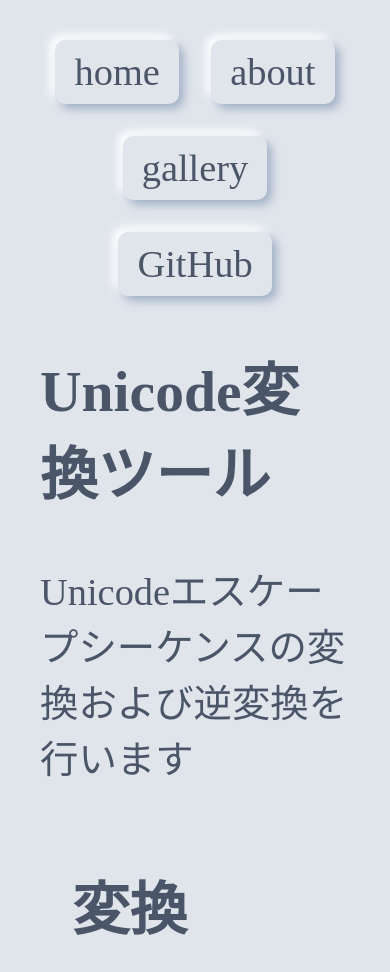
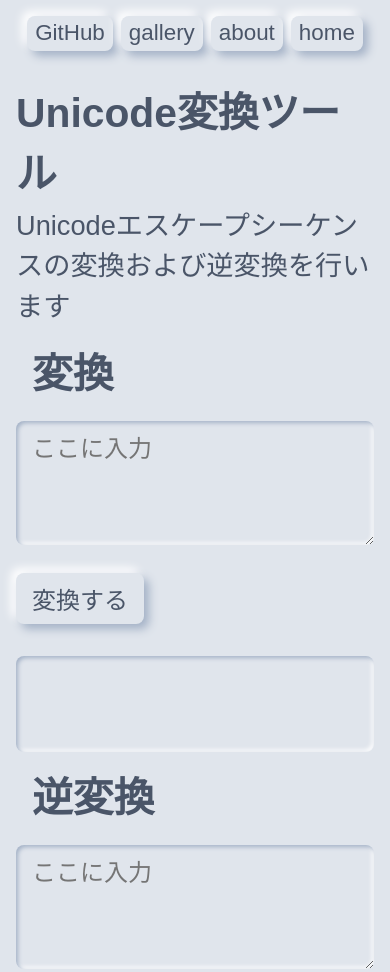
Before and after one commit to ploptaw/blog, an Eleventy site: page src/article/tool/unicode-convert.html in a window 390 px wide. Shown: the top 972 px of the page. Built offline with nearby package versions, Linux system fonts and the light colour scheme; Eleventy itself is replaced by a stand-in of ours; files that its build step writes are made by us from their sources.

Commit message:
fix: update descriptions and placeholders for clarity; enhance CSS styles for consistency

```diff
--- a/docs/style.css
+++ b/docs/style.css
@@ -1,16 +1,27 @@
+*,
+*::before,
+*::after {
+  box-sizing: border-box;
+  margin: 0;
+  padding: 0;
+}
+
 :root {
   --bg-color: #e0e5ec;
   --shadow-dark: #a3b1c6;
   --shadow-light: #ffffff;
   --text-primary: #4a5568;
+  --border-radius-small: 0.5rem;
+  --transition-fast: 0.2s ease;
 }
 
 body {
   background-color: var(--bg-color);
   padding: 2rem;
   color: var(--text-primary);
-  font-family: "Yu Gothic";
-  font-size: 1.3rem;
+  font-family: "Yu Gothic", sans-serif;
+  font-size: 1.4rem;
+  line-height: 1.5;
 }
 
 a {
@@ -22,9 +33,15 @@ a:hover {
   text-decoration: underline;
 }
 
+h2 {
+  margin: 1rem;
+  color: var(--text-primary);
+}
+
 table {
   border-collapse: collapse;
 }
+
 table,
 th,
 td {
@@ -48,7 +65,7 @@ td {
   text-decoration: none;
   color: var(--text-primary);
   line-height: 1;
-  border-radius: 8px;
+  border-radius: var(--border-radius-small);
   transition: background-color 0.3s ease, transform 0.3s ease;
 }
 
@@ -84,10 +101,9 @@ td {
   image-rendering: crisp-edges;
   background: var(--bg-color);
   padding: 1rem;
-  border-radius: 8px;
+  border-radius: var(--border-radius-small);
   margin-bottom: 1rem;
   border: 2px solid var(--shadow-dark);
-  border-color: rgba(78, 119, 155, 0.082);
 }
 
 .gallery-card h3 {
@@ -108,6 +124,7 @@ td {
 }
 
 .lottery-container {
+  margin-top: 1rem;
   display: flex;
   flex-direction: column;
   align-items: center;
@@ -121,20 +138,19 @@ td {
   border-radius: 10px;
   box-shadow: 5px 5px 10px var(--shadow-dark),
     -5px -5px 10px var(--shadow-light);
-  transition: box-shadow 0.2s ease;
+  transition: box-shadow var(--transition-fast);
 }
 
 .neumorphic-input {
   padding: 1rem;
   border: none;
   margin-bottom: 1rem;
-  border-radius: 8px;
+  border-radius: var(--border-radius-small);
   background: var(--bg-color);
   box-shadow: inset 2px 2px 4px var(--shadow-dark),
     inset -2px -2px 4px var(--shadow-light);
   width: 100%;
   font-size: 1.2rem;
-  box-sizing: border-box;
 }
 
 button,
@@ -147,33 +163,31 @@ button,
   padding: 0.5rem 1rem;
   margin-right: 0.5rem;
   border: none;
-  border-radius: 8px;
+  border-radius: var(--border-radius-small);
   background: var(--bg-color);
   box-shadow: 5px 5px 10px var(--shadow-dark),
     -5px -5px 10px var(--shadow-light);
   font-size: 1rem;
   cursor: pointer;
-  transition: box-shadow 0.2s ease, transform 0.2s ease;
+  transition: box-shadow var(--transition-fast),
+    transform var(--transition-fast);
   color: var(--text-primary);
 }
 
 .result {
   text-align: center;
   padding: 1.5rem;
-  border-radius: 8px;
+  border-radius: var(--border-radius-small);
   background: var(--bg-color);
   box-shadow: inset 2px 2px 4px var(--shadow-dark),
     inset -2px -2px 4px var(--shadow-light);
   width: 100%;
   overflow: hidden;
-  box-sizing: border-box;
   margin-top: 1rem;
 }
 
 .convert-container {
-  max-width: 1320px;
-  margin: 0 auto;
-  padding: 2rem;
+  padding: 0rem;
 }
 
 .text {
@@ -182,32 +196,41 @@ button,
 
 @media (max-width: 600px) {
   body {
-    padding: 2rem;
-    font-size: 2.4rem;
+    padding: 1rem;
+    font-size: 1.7rem;
   }
-
   .home-header {
     flex-direction: column;
     align-items: center;
   }
 
   .nav-links {
-    flex-direction: row;
+    flex-direction: row-reverse;
     flex-wrap: wrap;
     justify-content: center;
-    gap: 2rem;
+    gap: 0.5rem;
+    font-size: 1.4rem;
+  }
+
+  .nav-link {
+    text-align: center;
+    padding: 0.4rem 0.5rem;
+    text-decoration: none;
+    color: var(--text-primary);
+    line-height: 1;
+    border-radius: var(--border-radius-small);
+    transition: background-color 0.3s ease, transform 0.3s ease;
   }
 
   .posts-grid,
   .gallery-grid {
-    margin: 2rem;
+    margin: 0.1rem;
+    padding: 0.1rem;
   }
-
   .post-card,
   .gallery-card {
-    padding: 2rem;
+    padding: 1rem;
   }
-
   .neumorphic-input,
   button,
   .convert-button,
@@ -216,7 +239,16 @@ button,
   .copy-button,
   .delete-button,
   .clear-button {
-    font-size: 2rem;
-    padding: 1.2rem 2rem;
+    font-size: 1.5rem;
+    padding: 0.5rem 1rem 0.5rem 1rem;
+  }
+
+  .result {
+    padding: 3rem;
+    margin-top: 2rem;
+  }
+
+  .text {
+    font-size: 0rem;
   }
 }
--- a/src/_includes/tool.njk
+++ b/src/_includes/tool.njk
@@ -5,7 +5,7 @@ layout: base
 <main>
   <article>
     <h1>{{ title }}</h1>
-    {{ description }}
+    <description>{{ description }}</description>
     {{ content | safe }}
   </article>
 </main>
--- a/src/article/tool/unicode-convert.html
+++ b/src/article/tool/unicode-convert.html
@@ -10,7 +10,7 @@ layout: "tool"
     id="input-text"
     rows="4"
     class="neumorphic-input"
-    placeholder="ここに入力してください"
+    placeholder="ここに入力"
   ></textarea>
   <button class="convert-button">変換する</button>
   <span class="text">Enterで変換　Shift+Enterで改行</span>
@@ -21,7 +21,7 @@ layout: "tool"
     id="input-unicode"
     rows="4"
     class="neumorphic-input"
-    placeholder="ここに入力してください"
+    placeholder="ここに入力"
   ></textarea>
   <button class="reverse-button">逆変換する</button>
   <span class="text">Enterで変換　Shift+Enterで改行</span>
@@ -32,7 +32,7 @@ layout: "tool"
     id="section-text"
     rows="4"
     class="neumorphic-input"
-    placeholder="ここに入力してください"
+    placeholder="ここに入力"
   ></textarea>
   <button class="convert-andbutton">変換する</button>
   <span class="text">Enterで変換　Shift+Enterで改行</span>
--- a/src/style.css
+++ b/src/style.css
@@ -1,16 +1,27 @@
+*,
+*::before,
+*::after {
+  box-sizing: border-box;
+  margin: 0;
+  padding: 0;
+}
+
 :root {
   --bg-color: #e0e5ec;
   --shadow-dark: #a3b1c6;
   --shadow-light: #ffffff;
   --text-primary: #4a5568;
+  --border-radius-small: 0.5rem;
+  --transition-fast: 0.2s ease;
 }
 
 body {
   background-color: var(--bg-color);
   padding: 2rem;
   color: var(--text-primary);
-  font-family: "Yu Gothic";
-  font-size: 1.3rem;
+  font-family: "Yu Gothic", sans-serif;
+  font-size: 1.4rem;
+  line-height: 1.5;
 }
 
 a {
@@ -22,9 +33,15 @@ a:hover {
   text-decoration: underline;
 }
 
+h2 {
+  margin: 1rem;
+  color: var(--text-primary);
+}
+
 table {
   border-collapse: collapse;
 }
+
 table,
 th,
 td {
@@ -48,7 +65,7 @@ td {
   text-decoration: none;
   color: var(--text-primary);
   line-height: 1;
-  border-radius: 8px;
+  border-radius: var(--border-radius-small);
   transition: background-color 0.3s ease, transform 0.3s ease;
 }
 
@@ -84,10 +101,9 @@ td {
   image-rendering: crisp-edges;
   background: var(--bg-color);
   padding: 1rem;
-  border-radius: 8px;
+  border-radius: var(--border-radius-small);
   margin-bottom: 1rem;
   border: 2px solid var(--shadow-dark);
-  border-color: rgba(78, 119, 155, 0.082);
 }
 
 .gallery-card h3 {
@@ -108,6 +124,7 @@ td {
 }
 
 .lottery-container {
+  margin-top: 1rem;
   display: flex;
   flex-direction: column;
   align-items: center;
@@ -121,20 +138,19 @@ td {
   border-radius: 10px;
   box-shadow: 5px 5px 10px var(--shadow-dark),
     -5px -5px 10px var(--shadow-light);
-  transition: box-shadow 0.2s ease;
+  transition: box-shadow var(--transition-fast);
 }
 
 .neumorphic-input {
   padding: 1rem;
   border: none;
   margin-bottom: 1rem;
-  border-radius: 8px;
+  border-radius: var(--border-radius-small);
   background: var(--bg-color);
   box-shadow: inset 2px 2px 4px var(--shadow-dark),
     inset -2px -2px 4px var(--shadow-light);
   width: 100%;
   font-size: 1.2rem;
-  box-sizing: border-box;
 }
 
 button,
@@ -147,33 +163,31 @@ button,
   padding: 0.5rem 1rem;
   margin-right: 0.5rem;
   border: none;
-  border-radius: 8px;
+  border-radius: var(--border-radius-small);
   background: var(--bg-color);
   box-shadow: 5px 5px 10px var(--shadow-dark),
     -5px -5px 10px var(--shadow-light);
   font-size: 1rem;
   cursor: pointer;
-  transition: box-shadow 0.2s ease, transform 0.2s ease;
+  transition: box-shadow var(--transition-fast),
+    transform var(--transition-fast);
   color: var(--text-primary);
 }
 
 .result {
   text-align: center;
   padding: 1.5rem;
-  border-radius: 8px;
+  border-radius: var(--border-radius-small);
   background: var(--bg-color);
   box-shadow: inset 2px 2px 4px var(--shadow-dark),
     inset -2px -2px 4px var(--shadow-light);
   width: 100%;
   overflow: hidden;
-  box-sizing: border-box;
   margin-top: 1rem;
 }
 
 .convert-container {
-  max-width: 1320px;
-  margin: 0 auto;
-  padding: 2rem;
+  padding: 0rem;
 }
 
 .text {
@@ -182,32 +196,41 @@ button,
 
 @media (max-width: 600px) {
   body {
-    padding: 2rem;
-    font-size: 2.4rem;
+    padding: 1rem;
+    font-size: 1.7rem;
   }
-
   .home-header {
     flex-direction: column;
     align-items: center;
   }
 
   .nav-links {
-    flex-direction: row;
+    flex-direction: row-reverse;
     flex-wrap: wrap;
     justify-content: center;
-    gap: 2rem;
+    gap: 0.5rem;
+    font-size: 1.4rem;
+  }
+
+  .nav-link {
+    text-align: center;
+    padding: 0.4rem 0.5rem;
+    text-decoration: none;
+    color: var(--text-primary);
+    line-height: 1;
+    border-radius: var(--border-radius-small);
+    transition: background-color 0.3s ease, transform 0.3s ease;
   }
 
   .posts-grid,
   .gallery-grid {
-    margin: 2rem;
+    margin: 0.1rem;
+    padding: 0.1rem;
   }
-
   .post-card,
   .gallery-card {
-    padding: 2rem;
+    padding: 1rem;
   }
-
   .neumorphic-input,
   button,
   .convert-button,
@@ -216,7 +239,16 @@ button,
   .copy-button,
   .delete-button,
   .clear-button {
-    font-size: 2rem;
-    padding: 1.2rem 2rem;
+    font-size: 1.5rem;
+    padding: 0.5rem 1rem 0.5rem 1rem;
+  }
+
+  .result {
+    padding: 3rem;
+    margin-top: 2rem;
+  }
+
+  .text {
+    font-size: 0rem;
   }
 }
```
Also changed, not shown: docs/article/tool/lottery/index.html, docs/article/tool/unicode-convert/index.html.
